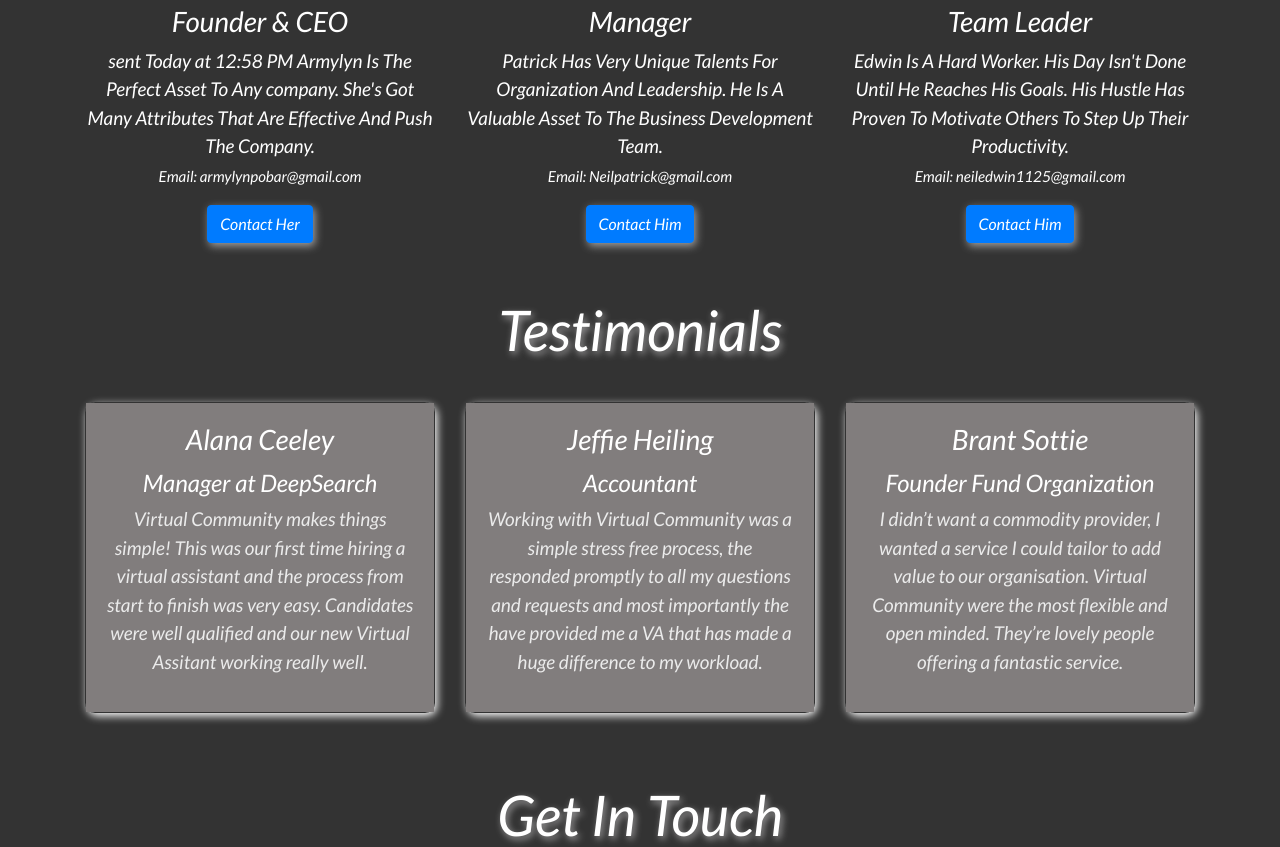
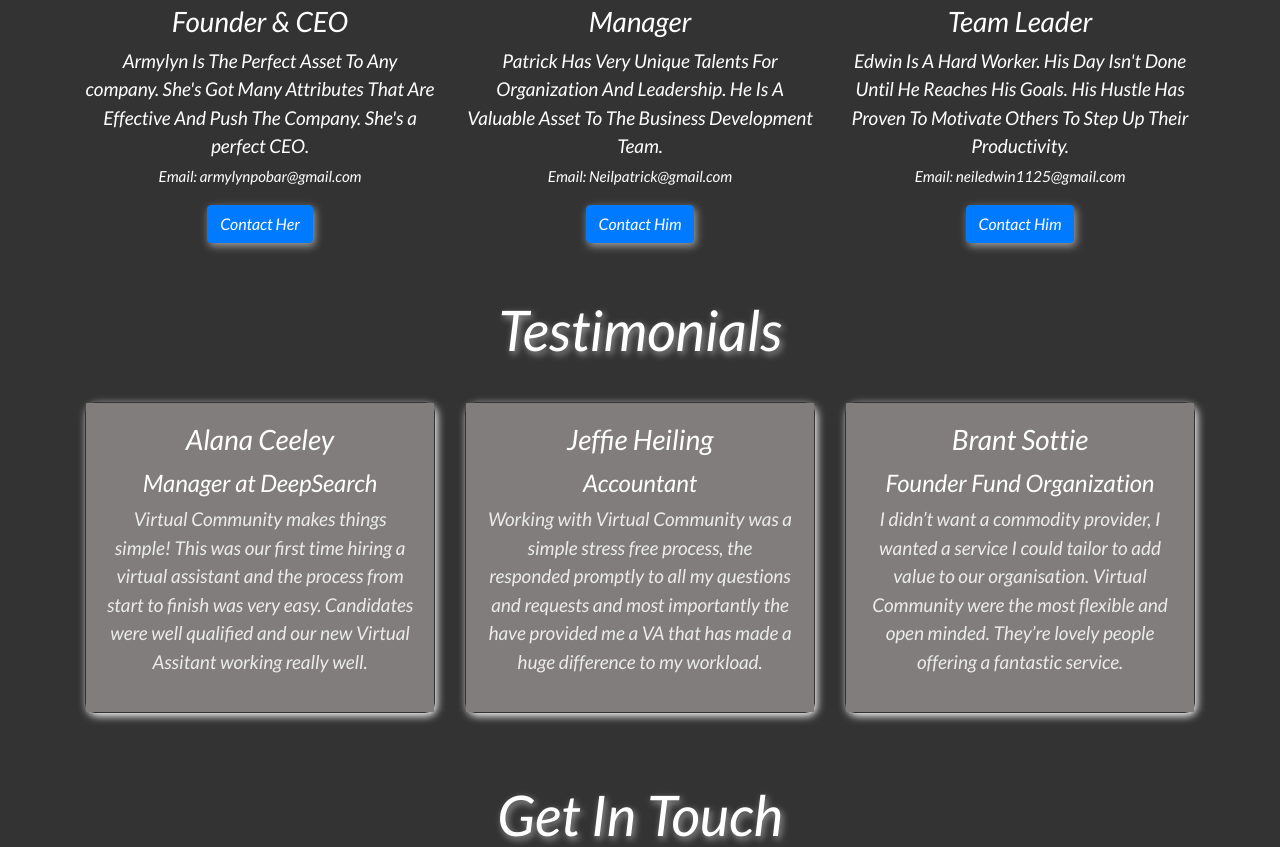
Before and after one commit to Zeeshan-Hamid/Neil-s-Portfolio, a plain HTML site: page index.html in a window 1280 px wide. Shown: the part 3456-4303 px from the top of the page. Drawn offline with nearby package versions, Linux system fonts and the light colour scheme; a web font is replaced by a local one.

Commit message:
Update index.html

```diff
--- a/index.html
+++ b/index.html
@@ -304,8 +304,8 @@
               </div>
               <h2>Armylyn Pobar</h2>
               <h3>Founder & CEO</h3>
-              <p> sent Today at 12:58 PM
-                Armylyn Is The Perfect Asset To Any company. She's Got Many Attributes That Are Effective And Push The Company. <br>
+              <p>
+                Armylyn Is The Perfect Asset To Any company. She's Got Many Attributes That Are Effective And Push The Company. She's a perfect CEO. <br>
               <small>Email: armylynpobar@gmail.com</small></p>
               <a href="https://www.facebook.com/armylynpobar" class="btn btn-primary btn-md">Contact Her</a>
               <br>
```
